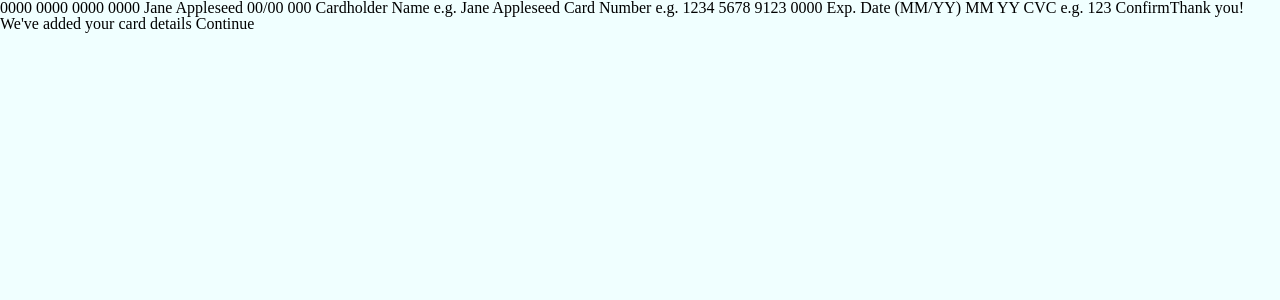
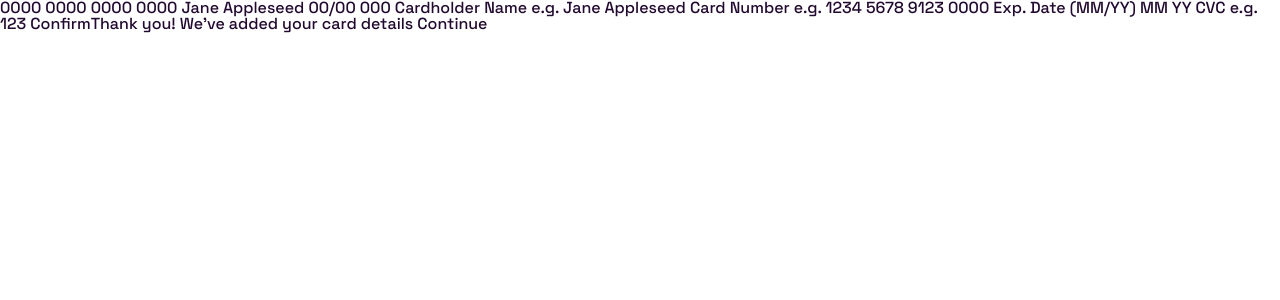
Before and after one commit to miguelzaga/interactive-card-details-form, a React (Vite) app: page / in a window 1280 px wide. Shown: the top 300 px of the page. Built offline with nearby package versions, Linux system fonts and the light colour scheme.

Commit message:
add colors and typography

```diff
--- a/src/scss/01-abstracts/_variables.scss
+++ b/src/scss/01-abstracts/_variables.scss
@@ -4,3 +4,11 @@ $md: 640px;
 $md-lg: 960px;
 $lg: 1024px;
 $x-lg: 1440px;
+
+// Colors
+$deep-violet: #21092F;
+$purplish-grey: #8F8694;
+$light-grey: #DFDEE0;
+$white: #fffff;
+$red: #FF5050;
+$gradient: linear-gradient(163.95deg, #6348FE 4.74%, #610595 88.83%);
--- a/src/scss/02-base/_base.scss
+++ b/src/scss/02-base/_base.scss
@@ -1,7 +1,8 @@
 @use "./../01-abstracts/" as *;
 
-// Use this file to write styles on element selectors
-
 body {
-  background-color: azure;
+  background-color: $white;
+  font-family: 'Space Grotesk', sans-serif;
+  font-weight: 500;
+  color: $deep-violet;
 }
--- a/src/scss/02-base/_typography.scss
+++ b/src/scss/02-base/_typography.scss
@@ -1 +1,3 @@
 @use "./../01-abstracts/" as *;
+
+@import url('https://fonts.googleapis.com/css2?family=Space+Grotesk:wght@500&display=swap');
```
